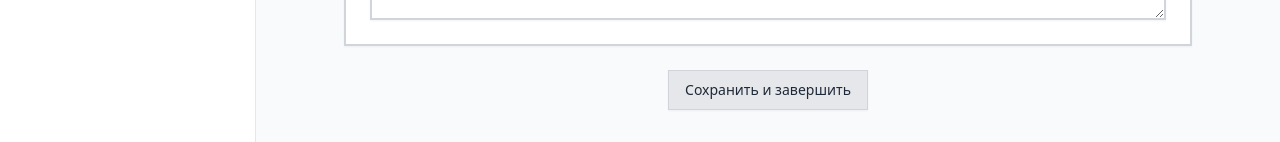
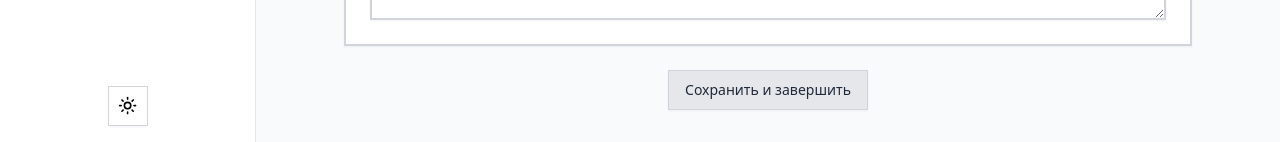
Before and after one commit to haaum666/Recruitlytics, a React (Vite) app: page / in a window 1280 px wide. Shown: the part 1442-1584 px from the top of the page. Built offline with nearby package versions, Linux system fonts and the light colour scheme.

Commit message:
Update Sidebar.jsx

```diff
--- a/src/components/common/Sidebar.jsx
+++ b/src/components/common/Sidebar.jsx
@@ -1,5 +1,6 @@
 import React from 'react';
 import { Button } from '../ui/button';
+import ThemeToggle from '../ThemeToggle'; // <--- Импортируем компонент-переключатель
 
 function Sidebar({ onPageChange, currentPage, historyButtonRef }) {
   const navItems = [
@@ -9,7 +10,7 @@ function Sidebar({ onPageChange, currentPage, historyButtonRef }) {
   ];
 
   return (
-    <aside className="w-64 bg-white border-r flex flex-col items-center">
+    <aside className="w-64 bg-white border-r flex flex-col items-center dark:bg-zinc-900 dark:border-zinc-800">
       <div className="py-6 mb-4">
         <h2 className="
           text-2xl
@@ -27,23 +28,30 @@ function Sidebar({ onPageChange, currentPage, historyButtonRef }) {
           active:translate-x-1
           active:translate-y-1
           active:shadow-none
+          dark:text-gray-200
+          dark:bg-zinc-800
+          dark:border-zinc-500
+          dark:shadow-[4px_4px_0_0_#444]
         ">
           Recruitlytics
         </h2>
       </div>
-      <nav className="space-y-2 w-full px-4">
+      <nav className="space-y-2 w-full px-4 flex-grow">
         {navItems.map((item) => (
           <Button
             key={item.page}
             ref={item.ref}
             variant={currentPage === item.page ? 'secondary' : 'ghost'}
-            className="w-full justify-center transition-colors duration-200 ease-in-out hover:bg-slate-200"
+            className="w-full justify-center transition-colors duration-200 ease-in-out hover:bg-slate-200 dark:hover:bg-zinc-800 dark:hover:text-white"
             onClick={() => onPageChange(item.page)}
           >
             {item.name}
           </Button>
         ))}
       </nav>
+      <div className="p-4 mt-auto"> {/* <--- Контейнер для переключателя */}
+        <ThemeToggle /> {/* <--- Переключатель темы здесь */}
+      </div>
     </aside>
   );
 }
```
